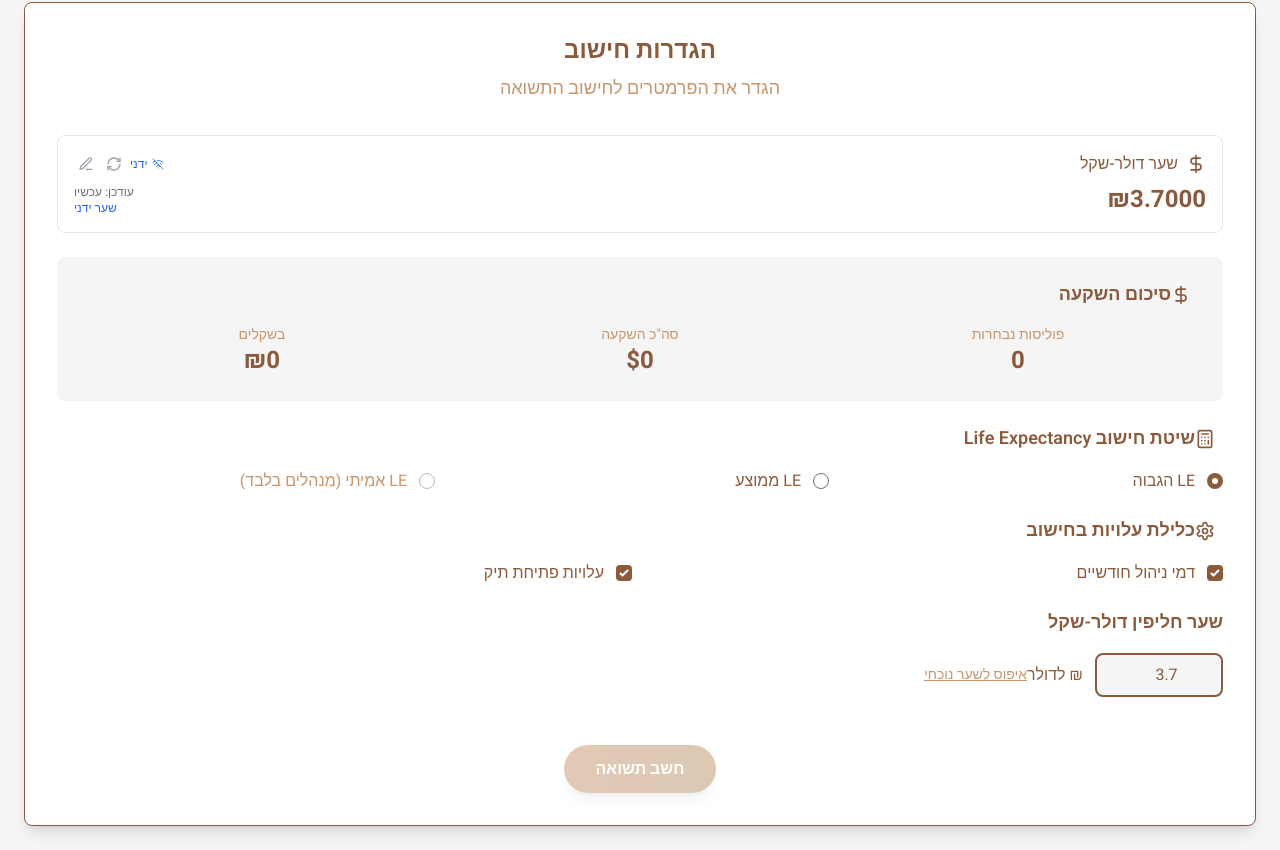
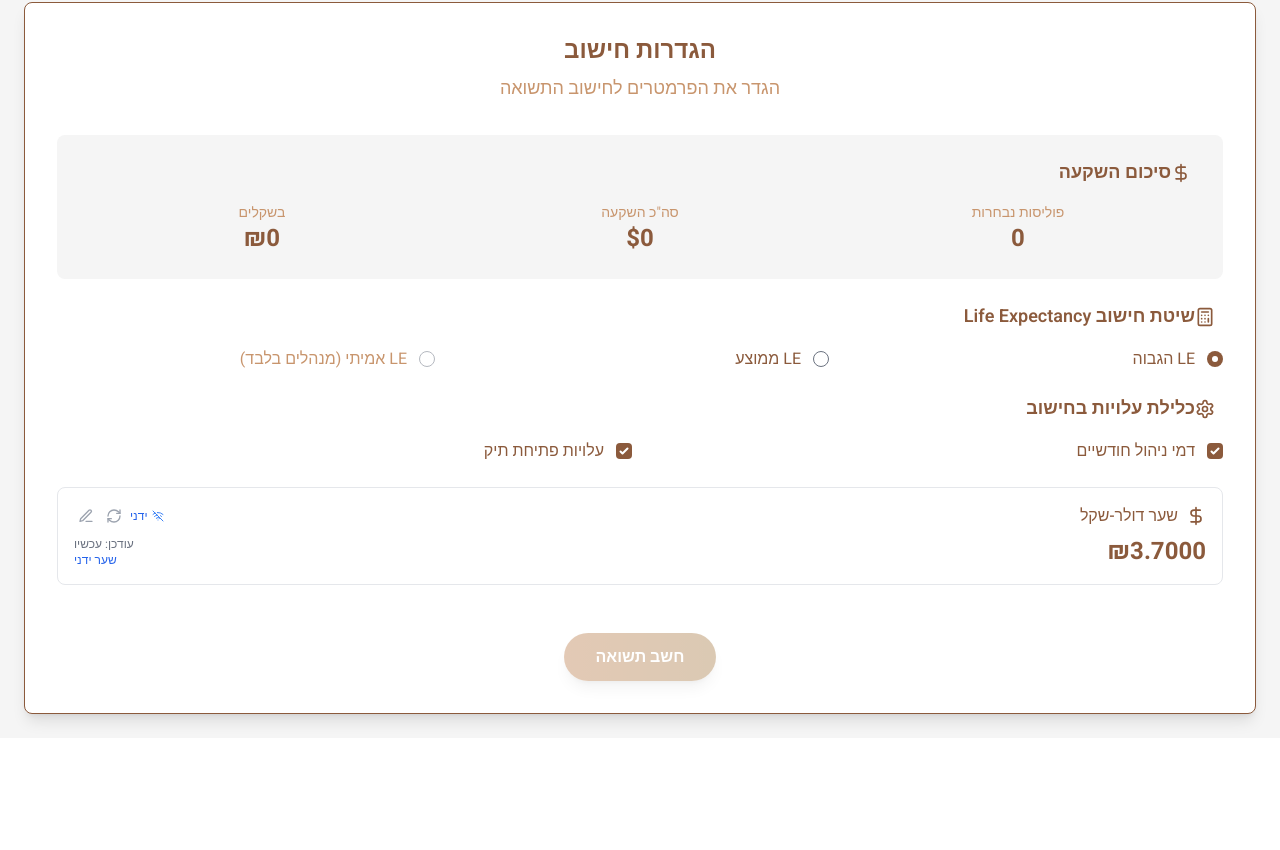
Before and after one commit to cea2025/ADR, a React (Vite) app: page / in a window 1280 px wide. Shown: the part 894-1744 px from the top of the page. After the commit the page ends 1632 px from the top, so only its background shows below. Built offline with nearby package versions, Linux system fonts and the light colour scheme; no server answers.

Commit message:
Remove duplicate exchange rate display - keep only the new automatic one

```diff
--- a/src/components/Calculator/InvestmentForm.tsx
+++ b/src/components/Calculator/InvestmentForm.tsx
@@ -48,12 +48,6 @@ const InvestmentForm: React.FC<InvestmentFormProps> = ({ onCalculate, isCalculat
       </div>
 
       <form onSubmit={handleSubmit} className="space-y-6">
-        {/* Exchange Rate Display */}
-        <ExchangeRateDisplay
-          onRateChange={setExchangeRate}
-          className="mb-6"
-        />
-
         {/* Investment Summary */}
         <div className="bg-adr-cream rounded-lg p-4 md:p-6">
           <h4 className="text-base md:text-lg font-semibold text-adr-brown mb-3 md:mb-4 flex items-center">
@@ -153,31 +147,10 @@ const InvestmentForm: React.FC<InvestmentFormProps> = ({ onCalculate, isCalculat
           </div>
         </div>
 
-        {/* Exchange Rate */}
-        <div className="space-y-3 md:space-y-4">
-          <h4 className="text-base md:text-lg font-semibold text-adr-brown">שער חליפין דולר-שקל</h4>
-          <div className="flex flex-col sm:flex-row items-start sm:items-center space-y-3 sm:space-y-0 sm:space-x-4 space-x-reverse">
-            <div className="flex items-center space-x-3 space-x-reverse">
-              <input
-                type="number"
-                value={exchangeRate}
-                onChange={(e) => setExchangeRate(parseFloat(e.target.value) || 0)}
-                step="0.01"
-                min="0"
-                className="input-field w-32 text-center"
-                placeholder="3.65"
-              />
-              <span className="text-adr-brown text-sm md:text-base">₪ לדולר</span>
-            </div>
-            <button
-              type="button"
-              onClick={() => setExchangeRate(3.65)}
-              className="text-adr-light-brown hover:text-adr-brown text-xs md:text-sm underline"
-            >
-              איפוס לשער נוכחי
-            </button>
-          </div>
-        </div>
+        {/* Exchange Rate Display */}
+        <ExchangeRateDisplay
+          onRateChange={setExchangeRate}
+        />
 
         {/* Submit Button */}
         <div className="text-center pt-4 md:pt-6">
```
Also changed, not shown: 9 other files (tests, documents, lock files or other folders).
